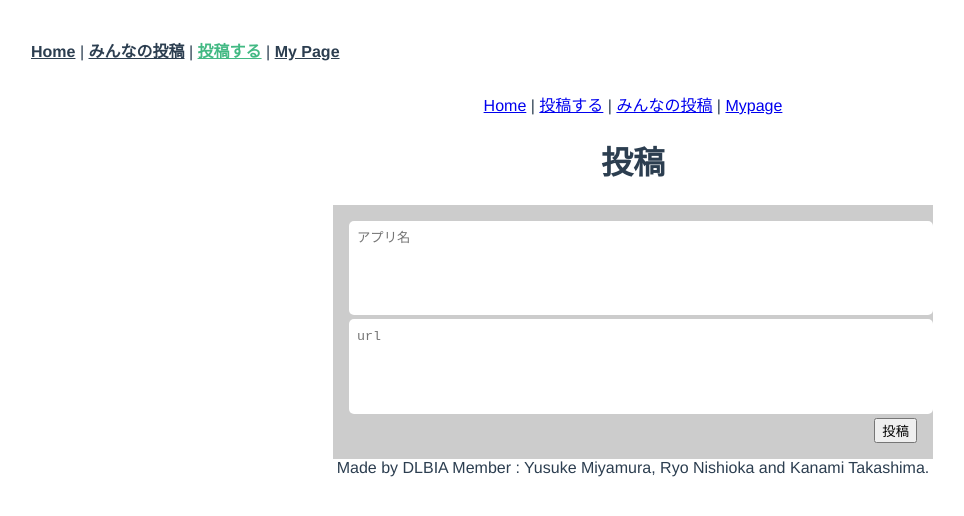
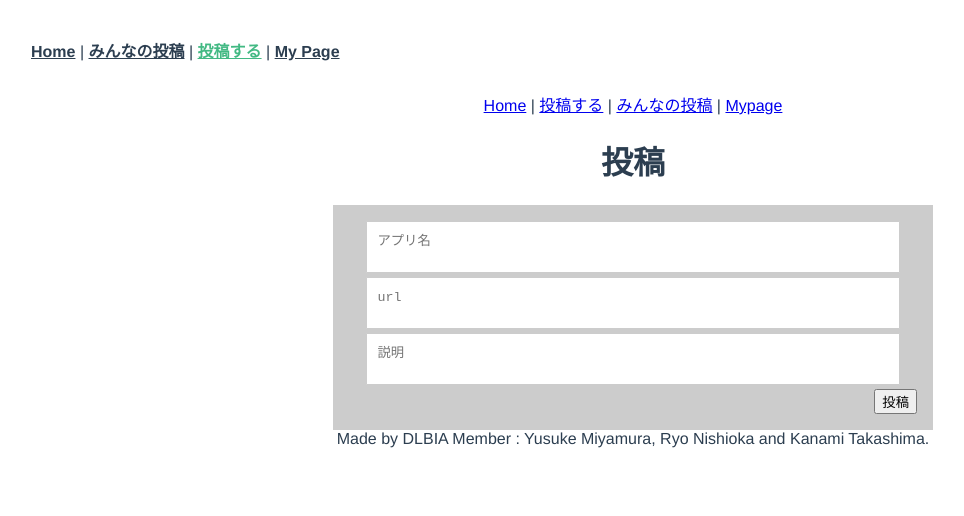
Before and after one commit to webex20-team-1/dlbia, a Vue app: page /post-page in a window 1280 px wide. Shown: the top 516 px of the page, without its empty margins (7-971 px from the left). Built offline with nearby package versions, Linux system fonts and the light colour scheme.

Commit message:
投稿ページのCSSを考えた

```diff
--- a/src/views/PostApp.vue
+++ b/src/views/PostApp.vue
@@ -10,6 +10,11 @@
           placeholder="アプリ名"
         />
         <textarea class="form__textarea" v-model="url" placeholder="url" />
+        <textarea
+          class="form__textarea"
+          v-model="explanation"
+          placeholder="説明"
+        />
         <div class="form__buttons">
           <button v-on:click="postTweet" class="form__submit-button">
             投稿
@@ -41,6 +46,7 @@ export default {
       addDoc(collection(db, "posts"), {
         text: this.text,
         url: this.url,
+        explanation: this.explanation,
       })
     },
   },
@@ -53,17 +59,22 @@ export default {
   max-width: 600px;
   background-color: #ccc;
 }
+
 .form__wrapper {
   padding: 1rem;
 }
 .form__textarea {
-  width: 100%;
-  height: calc(1.3rem * 3 + 0.5rem * 2);
-  padding: 0.5rem;
+  width: 90%;
+  height: 30px;
+  padding: 10px;
   line-height: 1.3rem;
-  border-radius: 5px;
+  border-radius: 1px;
   border: none;
   resize: none;
+  border: 1px solid #ccc;
+}
+textarea:invalid {
+  background: #ef2906;
 }
 .form__textarea:focus {
   outline: none;
```
